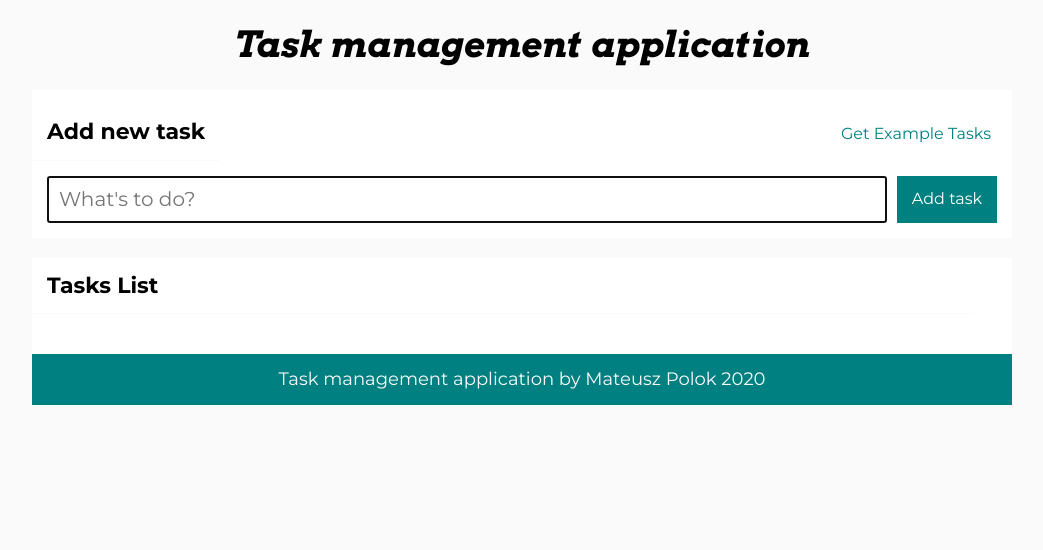
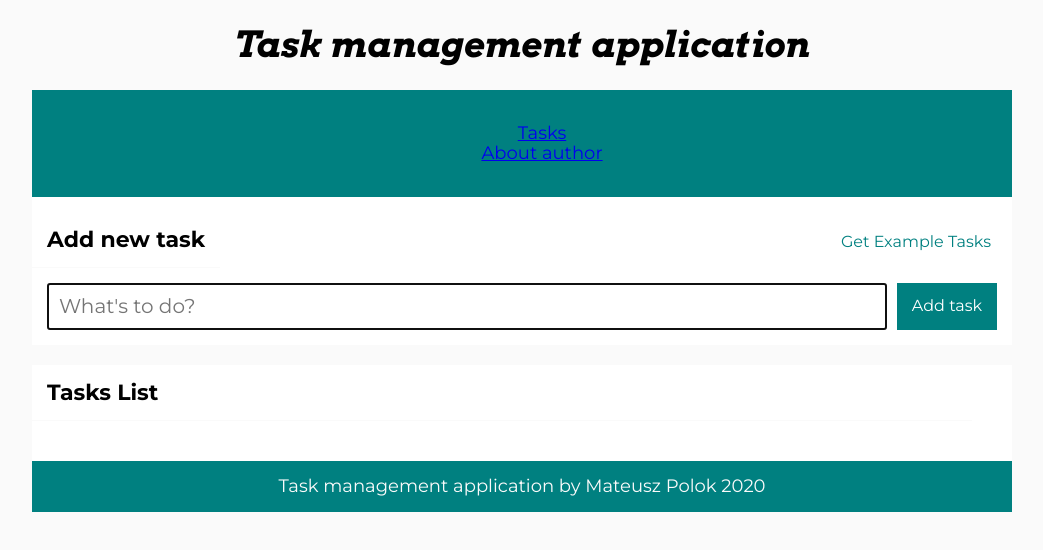
Before and after one commit to mateusz24polok/task-management-app-react, a React (Create React App) app: page / in a window 1280 px wide. Shown: the top 550 px of the page, without its empty margins (118-1161 px from the left). Built offline with nearby package versions, Linux system fonts and the light colour scheme.

Commit message:
app has been prepared to divide into pages and PageNavigation has been added

```diff
--- a/src/App.js
+++ b/src/App.js
@@ -4,6 +4,7 @@ import Tasks from './components/Tasks';
 import Buttons from './components/Buttons';
 import TaskSection from './components/TaskSection';
 import NewTaskSection from './components/NewTaskSection';
+import PageNavigation from "./components/PageNavigation";
 import Header from './components/Header';
 import Container from './components/Container';
 import Footer from './components/Footer';
@@ -15,6 +16,8 @@ function App() {
     <Container>
 
       <Header title="Task management application" />
+
+      <PageNavigation navigationItems={["Tasks", "About author"]} />
 
       <NewTaskSection
         title="Add new task"
--- /dev/null
+++ b/src/components/PageNavigation/index.js
@@ -0,0 +1,25 @@
+import React from 'react';
+import { Navigation, NavigationList, NavigationItem } from "./styled";
+import PropTypes from "prop-types"
+
+const PageNavigation = ({ navigationItems }) => (
+    <Navigation>
+        <NavigationList>
+            {navigationItems && navigationItems.length
+                ?
+                (navigationItems.map(navItem => (
+                    <NavigationItem key={navItem}>
+                        <a href="#">{navItem}</a>
+                    </NavigationItem>)))
+                : null}
+        </NavigationList>
+    </Navigation>
+);
+
+PageNavigation.propTypes = {
+    navigationItems: PropTypes.arrayOf(PropTypes.string).isRequired
+};
+
+
+
+export default PageNavigation;
--- /dev/null
+++ b/src/components/PageNavigation/styled.js
@@ -0,0 +1,22 @@
+import styled from "styled-components";
+
+export const Navigation = styled.nav`
+    padding: 15px;
+    font-size: 18px;
+    text-align: center;
+    background-color: ${({ theme }) => theme.color.teal};
+    color: ${({ theme }) => theme.color.alabaster};
+
+    @media (max-width:515px) and (orientation:portrait) {
+        font-size: 14px;
+        padding: 10px;
+}
+`;
+
+export const NavigationList = styled.ul`
+    list-style: none;
+`;
+
+export const NavigationItem = styled.li`
+    color: blue;
+`;
```
Also changed, not shown: src/pages/tasksPage.js (added, +27 -0 lines).
